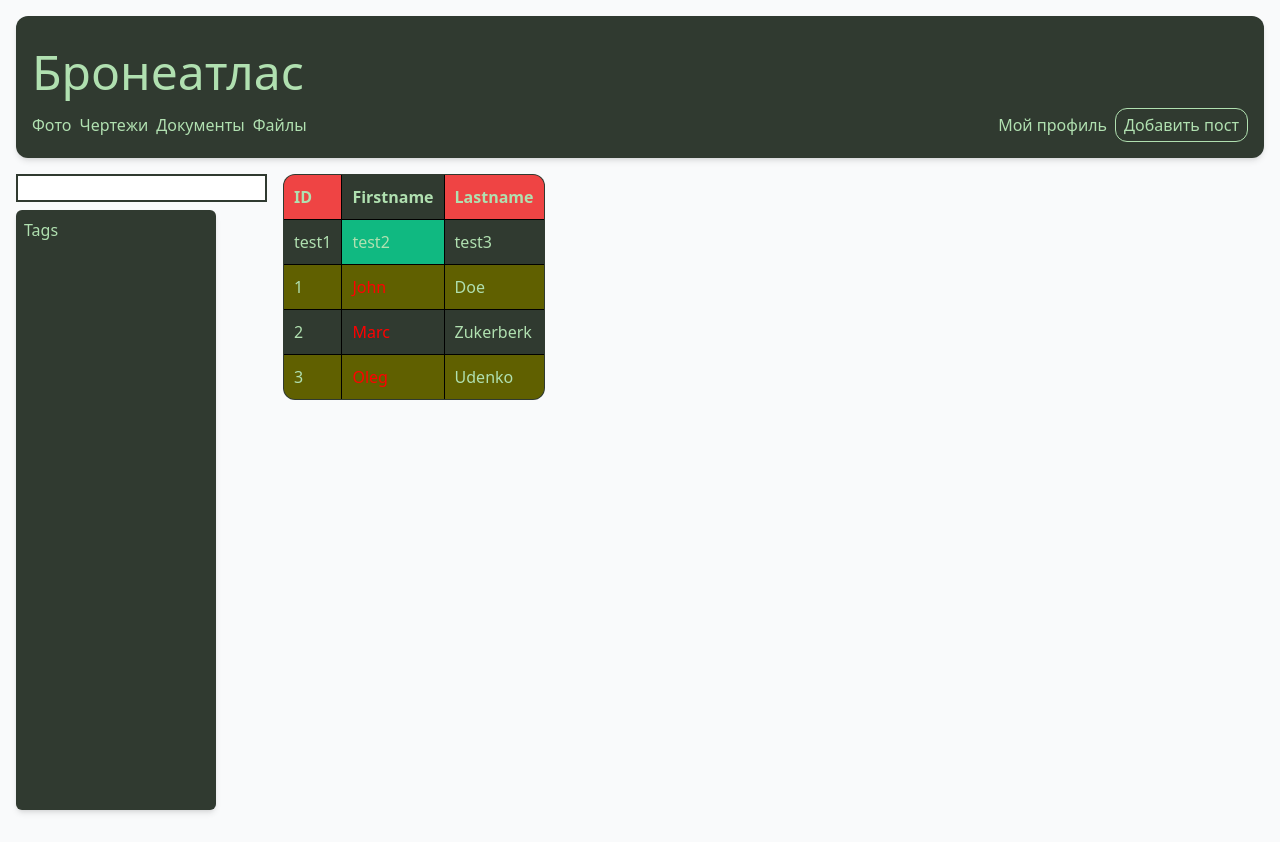
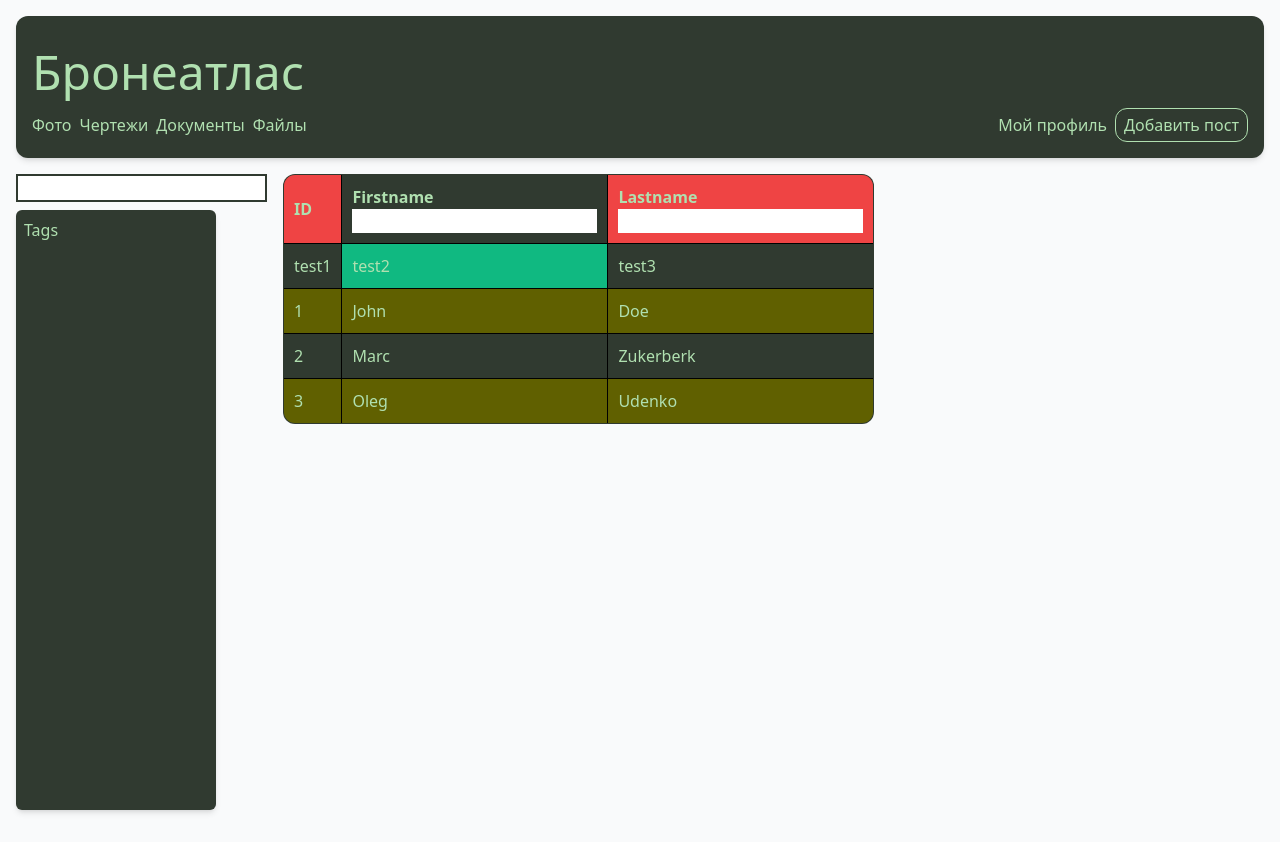
Before and after one commit to alexandrryazanov/tank-fe, a Next.js app: page /categories/files in a window 1280 px wide. Built offline with nearby package versions, Linux system fonts and the light colour scheme.

Commit message:
feat(table): column filters

```diff
--- /dev/null
+++ b/src/components/RealTable/Filters/ByValue/index.tsx
@@ -0,0 +1,21 @@
+"use client";
+
+import React, { useState } from "react";
+import { ByValueFilterProps } from "./types";
+
+const ByValueFilter = ({ onChange }: ByValueFilterProps) => {
+  const [value, setValue] = useState("");
+
+  const changeHandler = (e: React.ChangeEvent<HTMLInputElement>) => {
+    setValue(e.target.value);
+    onChange(e.target.value);
+  };
+
+  return (
+    <div>
+      <input value={value} onChange={changeHandler} />
+    </div>
+  );
+};
+
+export default ByValueFilter;
--- /dev/null
+++ b/src/components/RealTable/Filters/ByValue/types.ts
@@ -0,0 +1,3 @@
+export interface ByValueFilterProps {
+  onChange: (value: string) => void;
+}
--- /dev/null
+++ b/src/components/RealTable/Filters/index.ts
@@ -0,0 +1,3 @@
+import ByValue from "./ByValue";
+
+export default { ByValue };
--- a/src/components/RealTable/Header/index.tsx
+++ b/src/components/RealTable/Header/index.tsx
@@ -6,6 +6,7 @@ import HeaderCol from "./HeaderCol";
 
 const Header = <Item extends ObjectWithRequiredId>({
   columns,
+  onFilterChange,
   classNames,
 }: HeaderProps<Item>) => {
   return (
@@ -14,6 +15,7 @@ const Header = <Item extends ObjectWithRequiredId>({
         {columns.map((column) => (
           <HeaderCol key={column.name} className={classNames?.columns}>
             {column.name}
+            {column?.filter?.((value) => onFilterChange?.(column.name, value))}
           </HeaderCol>
         ))}
       </Row>
--- a/src/components/RealTable/Header/types.ts
+++ b/src/components/RealTable/Header/types.ts
@@ -3,6 +3,7 @@ import { Column, ObjectWithRequiredId } from "@/components/RealTable/types";
 export interface HeaderProps<Item extends ObjectWithRequiredId> {
   columns: Column<Item>[];
   classNames?: HeaderClassNames;
+  onFilterChange?: (columnName: string, value: string | number) => void;
 }
 
 export interface HeaderClassNames {
--- a/src/components/RealTable/Table/index.tsx
+++ b/src/components/RealTable/Table/index.tsx
@@ -8,6 +8,7 @@ import Col from "../Col";
 import { ObjectWithRequiredId } from "../types";
 import PassedData from "../PassedData";
 import clsx from "clsx";
+import Filters from "../Filters";
 
 function Table<Item extends ObjectWithRequiredId>({
   children,
@@ -18,13 +19,14 @@ function Table<Item extends ObjectWithRequiredId>({
   emptyContent,
   isLoading,
   loadingContent,
+  onFilterChange,
 }: TableProps<Item>) {
   const passedData = (
     <PassedData
       data={data}
       columns={columns}
       emptyContent={emptyContent}
-      classNames={classNames?.passedData}
+      classNames={classNames?.data}
       isLoading={isLoading}
       loadingContent={loadingContent}
     />
@@ -32,8 +34,11 @@ function Table<Item extends ObjectWithRequiredId>({
 
   return (
     <table className={clsx(styles.table, classNames?.table?.root)}>
-      <Header columns={columns} classNames={classNames?.table?.header} />
-
+      <Header
+        columns={columns}
+        classNames={classNames?.table?.header}
+        onFilterChange={onFilterChange}
+      />
       {!dataUnderChildren && passedData}
       {children}
       {dataUnderChildren && passedData}
@@ -44,5 +49,6 @@ function Table<Item extends ObjectWithRequiredId>({
 Table.Body = Body;
 Table.Row = Row;
 Table.Col = Col;
+Table.Filters = Filters;
 
 export default Table;
--- a/src/components/RealTable/Table/types.ts
+++ b/src/components/RealTable/Table/types.ts
@@ -13,6 +13,7 @@ interface ITableProps<Item extends ObjectWithRequiredId> {
   emptyContent?: ReactNode;
   isLoading?: boolean;
   loadingContent?: ReactNode;
+  onFilterChange?: (columnName: string, value: string | number) => void;
   classNames?: MainClassNames;
 }
 
@@ -28,5 +29,5 @@ interface TableClassNames {
 
 export interface MainClassNames {
   table?: TableClassNames;
-  passedData?: PassedDataClassnames;
+  data?: PassedDataClassnames;
 }
--- a/src/components/RealTable/types.ts
+++ b/src/components/RealTable/types.ts
@@ -18,4 +18,5 @@ export type ObjectWithRequiredId = { id: number | string };
 export interface Column<Item extends ObjectWithRequiredId> {
   name: string;
   accessor: KeysPath<Item> | ((item: Item) => ReactNode);
+  filter?: (onChange: (value: string | number) => void) => ReactNode;
 }
--- a/src/components/UserTable/constants.tsx
+++ b/src/components/UserTable/constants.tsx
@@ -1,13 +1,20 @@
 import { Column } from "@/components/RealTable/types";
 import { UserItem } from "./types";
+import RealTable from "@/components/RealTable";
 
 export const columns: Column<UserItem>[] = [
-  { name: "ID", accessor: "id" },
+  {
+    name: "ID",
+    accessor: "id",
+  },
   {
     name: "Firstname",
-    accessor: (item) => (
-      <div style={{ color: "red" }}>{item.user.firstName}</div>
-    ),
+    accessor: (item) => <div>{item.user.firstName}</div>,
+    filter: (onChange) => <RealTable.Filters.ByValue onChange={onChange} />,
   },
-  { name: "Lastname", accessor: (item) => item.user.lastName },
+  {
+    name: "Lastname",
+    accessor: "user.lastName",
+    filter: (onChange) => <RealTable.Filters.ByValue onChange={onChange} />,
+  },
 ];
--- a/src/components/UserTable/index.tsx
+++ b/src/components/UserTable/index.tsx
@@ -1,4 +1,6 @@
-import React from "react";
+"use client";
+
+import React, { useCallback } from "react";
 import RealTable from "@/components/RealTable";
 import { columns } from "./constants";
 import { UserItem } from "./types";
@@ -12,9 +14,19 @@ import { data } from "@/components/UserTable/mock";
 // loading state ✅
 // classnames ✅
 // default styles like a card
-// filter for column (with debounce) - onColumnFilter = (name, value)=>{}
+// filter for column ✅
+// filters value type
+// other filter components
+// add classnames to our filter components
 
 const UsersTable = () => {
+  const onFilterChange = useCallback(
+    (columnName: string, value: string | number) => {
+      console.log(columnName, value);
+    },
+    []
+  );
+
   return (
     <RealTable<UserItem>
       columns={columns}
@@ -24,6 +36,7 @@ const UsersTable = () => {
       emptyContent={"No data"}
       isLoading={false}
       loadingContent={"Loading..."}
+      onFilterChange={onFilterChange}
     >
       <RealTable.Body>
         <RealTable.Row>
--- a/src/components/UserTable/styles.ts
+++ b/src/components/UserTable/styles.ts
@@ -5,10 +5,10 @@ export const classNames: MainClassNames = {
     root: "bg-primary rounded-xl overflow-hidden",
     header: { columns: "odd:bg-danger" },
   },
-  passedData: {
+  data: {
     empty: "text-danger",
+    loading: "bg-danger",
     rows: "odd:bg-primary-dark",
     columns: "",
-    loading: "bg-danger",
   },
 };
```
